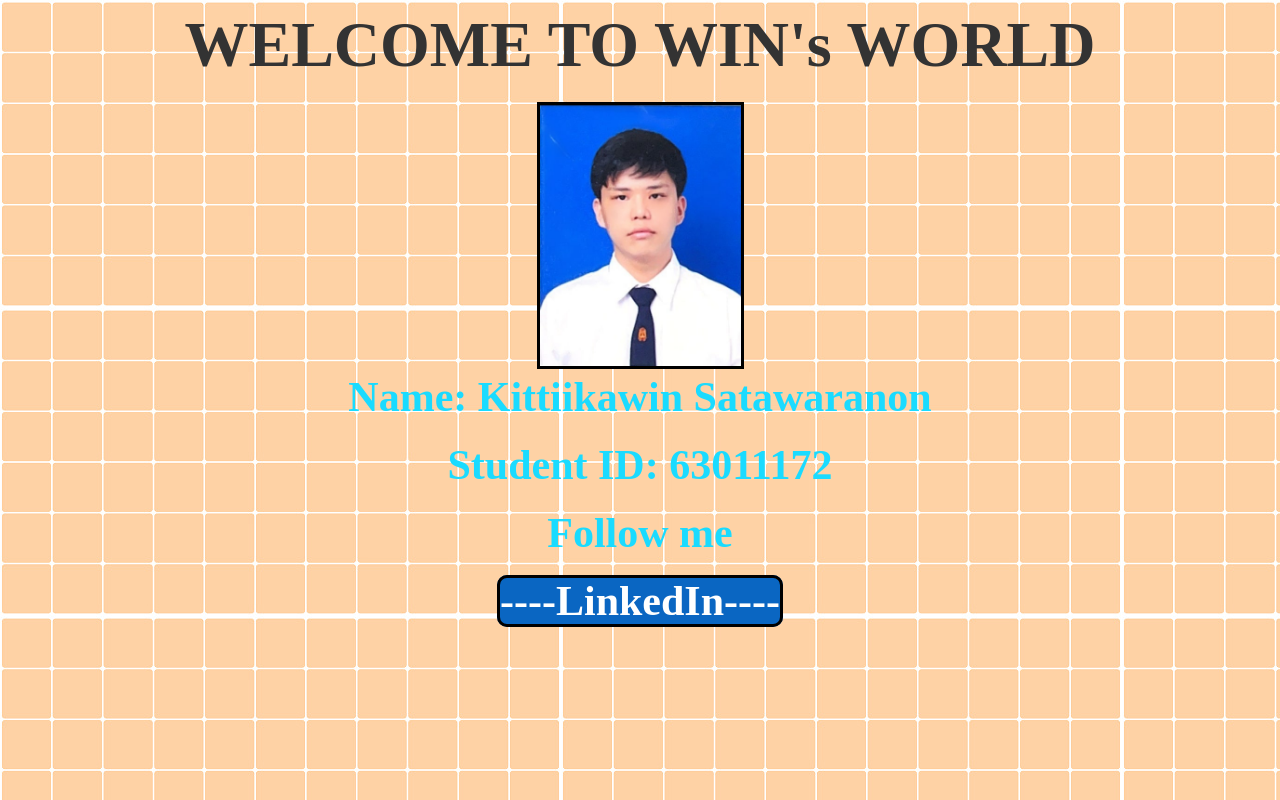
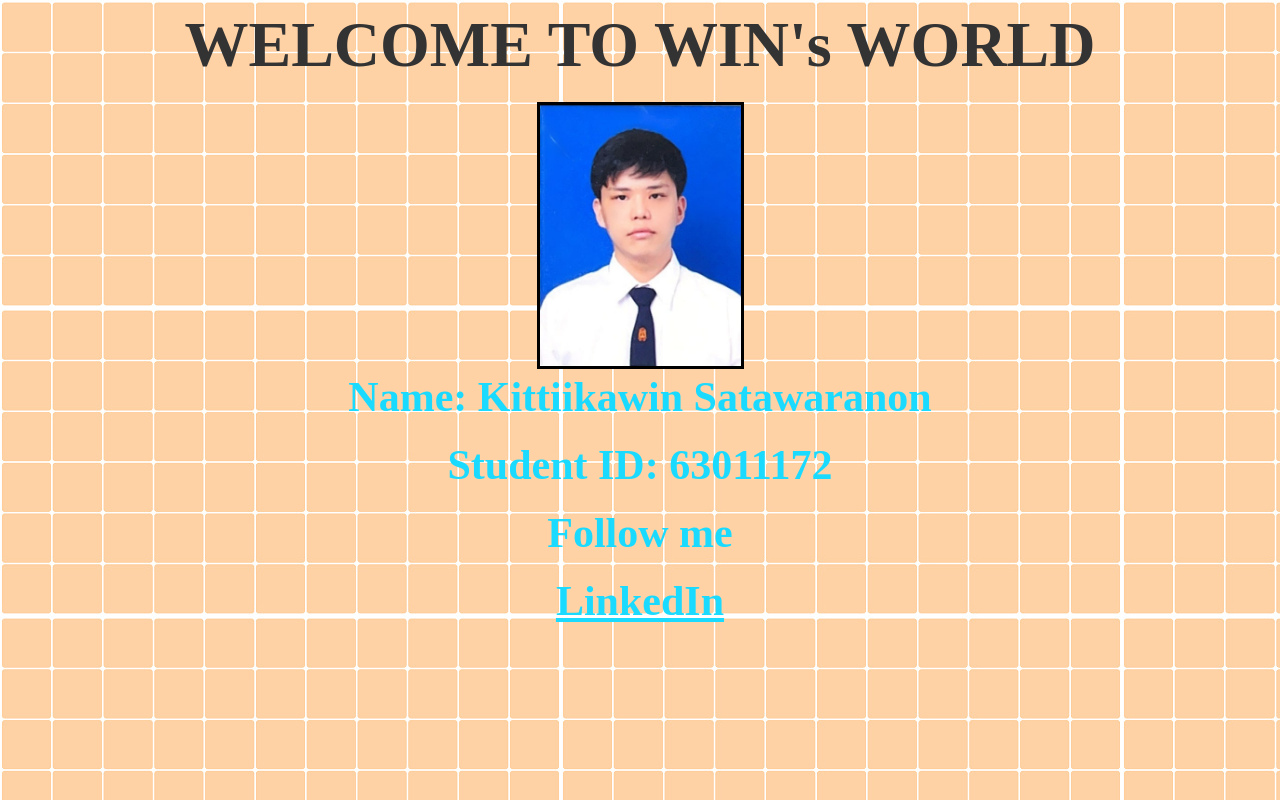
Before and after one commit to CARR0TB0Yz/GARFIELDz, a plain HTML site: page index.html in a window 1280 px wide. Drawn offline with Linux system fonts and the light colour scheme.

Commit message:
Update index.html

```diff
--- a/index.html
+++ b/index.html
@@ -30,16 +30,6 @@
                     border-color: black;
                 }
 
-                .botton {
-                    background-color: rgb(10 102 194);
-                    color: white;
-                    border: double;
-                    border-style: solid;
-                    border-color: black;
-                    border-radius: 10px;
-                    cursor: pointer;
-                }
-
                 .word {
                     font-family: 'BankGothic Md BT';
                     font-size: 42px;
@@ -61,8 +51,9 @@
             	<p class="word">Follow me</p>
             <b>
             <center>
-            <a class="word" href="https://www.linkedin.com/in/kittikawin/" style="text-decoration: none" target="_blank">
-                <botton class="botton">----LinkedIn----</botton><center></center>
+            <a class="word" href="https://www.linkedin.com/in/kittikawin/" target="_blank">
+		LinkedIn
+            </center>
             </a>
 
         </body>
```
